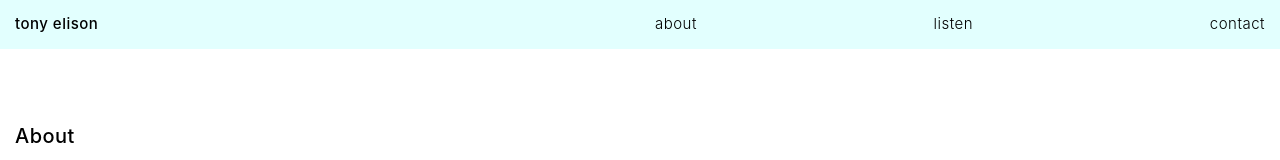
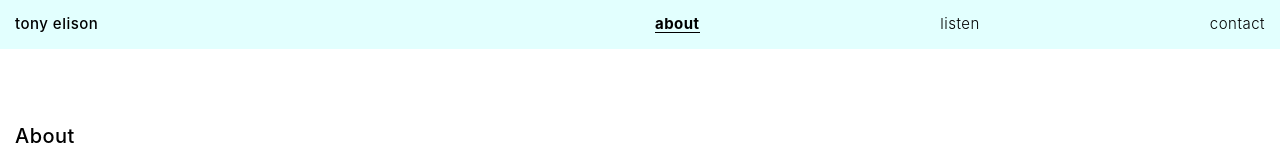
Before and after one commit to tonyelison/music, a Nuxt app: page / in a window 1280 px wide. Shown: the top 160 px of the page. Built offline with nearby package versions, Linux system fonts and the light colour scheme.

Commit message:
Add active link class

```diff
--- a/assets/stylesheets/main.css
+++ b/assets/stylesheets/main.css
@@ -38,8 +38,8 @@ header {
 nav {
   width: 100%;
   margin-left: auto;
-  display: flex;
-  justify-content: space-between;
+  display: grid;
+  grid-template-columns: repeat(3, 1fr);
 }
 
 a {
@@ -58,17 +58,36 @@ nav a::before {
   position: absolute;
   display: block;
   width: 100%;
-  height: 1.5px;
+  height: 1.2px;
   bottom: 0;
   left: 0;
   background-color: black;
+}
+
+nav a:not(.router-link-exact-active)::before {
   transform: scaleX(0);
   transform-origin: top left;
   transition: transform 0.3s ease;
 }
 
-nav a:hover::before {
+nav a:not(.router-link-exact-active):hover::before {
   transform: scaleX(1);
+}
+
+nav > div:nth-child(1) {
+  text-align: left;
+}
+
+nav > div:nth-child(2) {
+  text-align: center;
+}
+
+nav > div:nth-child(3) {
+  text-align: right;
+}
+
+.router-link-exact-active {
+  font-weight: bold;
 }
 
 .logo {
--- a/components/AppHeader.vue
+++ b/components/AppHeader.vue
@@ -2,9 +2,9 @@
   <header class="">
     <div><NuxtLink class="logo" to="/">tony elison</NuxtLink></div>
     <nav class="">
-      <div><NuxtLink to="/">about</NuxtLink></div>
-      <div><NuxtLink to="listen">listen</NuxtLink></div>
-      <div><NuxtLink to="contact">contact</NuxtLink></div>
+      <div><NuxtLink to="/" class="index">about</NuxtLink></div>
+      <div><NuxtLink to="listen" class="listen">listen</NuxtLink></div>
+      <div><NuxtLink to="contact" class="contact">contact</NuxtLink></div>
     </nav>
   </header>
 </template>
```
